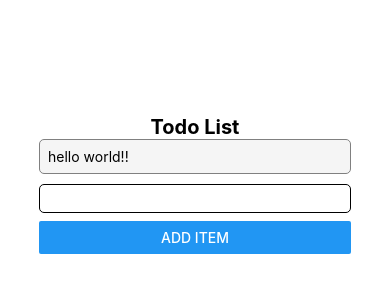
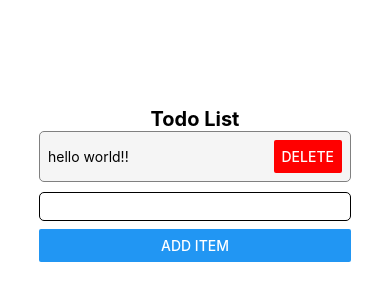
Before and after one commit to pattyish/To-do-list, a React Native app: screen / in a window 390 px wide. Shown: the part 208-508 px from the top of the page. Built offline with nearby package versions, Linux system fonts and the light colour scheme.

Commit message:
delete todo on list of todo

```diff
--- a/Components/Todo.js
+++ b/Components/Todo.js
@@ -5,6 +5,11 @@ const Todo = (props) => {
   return (
     <View key={props.key} style={[styles.item, { padding: 8 }]}>
       <Text>{props.todo}</Text>
+      <Button
+        title={"Delete"}
+        color={"red"}
+        onPress={() => props.delete(props.todo)}
+      />
     </View>
   );
 };
--- a/Components/TodoList.js
+++ b/Components/TodoList.js
@@ -13,19 +13,24 @@ const TodoLIst = () => {
   const [title, setTitle] = useState("Todo List");
   const [text, setText] = useState();
   const [list, setList] = useState(["hello world!!"]);
-
+  // Add Todo To List
   const AddItem = () => {
     const updatedList = list;
     updatedList.push(text);
     setList(updatedList);
     setText(" ");
   };
+  // Delete Todo From List
+  const DeleteItem = (index) => {
+    const updatedList = list.filter((todo) => todo !== index);
+    setList(updatedList);
+  };
   return (
     <View style={{ width: "80%", marginBottom: 60 }}>
       <Text style={[styles.align, styles.font]}>{title}</Text>
       <ScrollView>
         {list.map((todo, index) => (
-          <Todo key={index} todo={todo} />
+          <Todo key={index} todo={todo} delete={DeleteItem} />
         ))}
       </ScrollView>
       <View>
```
